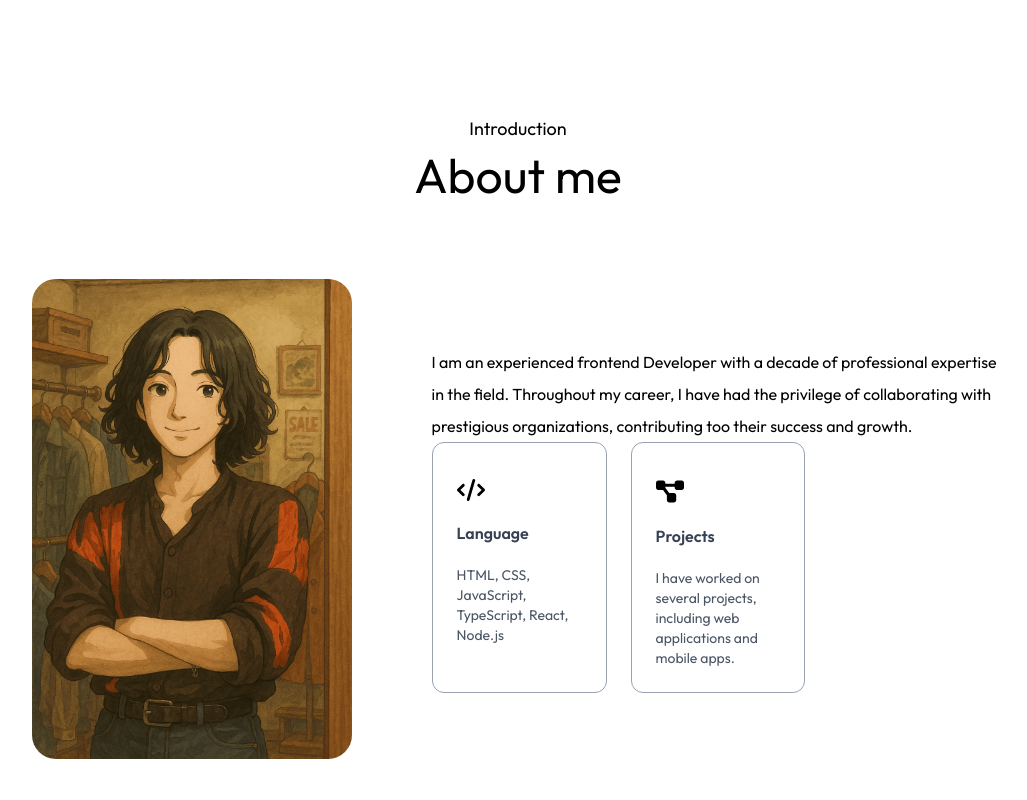
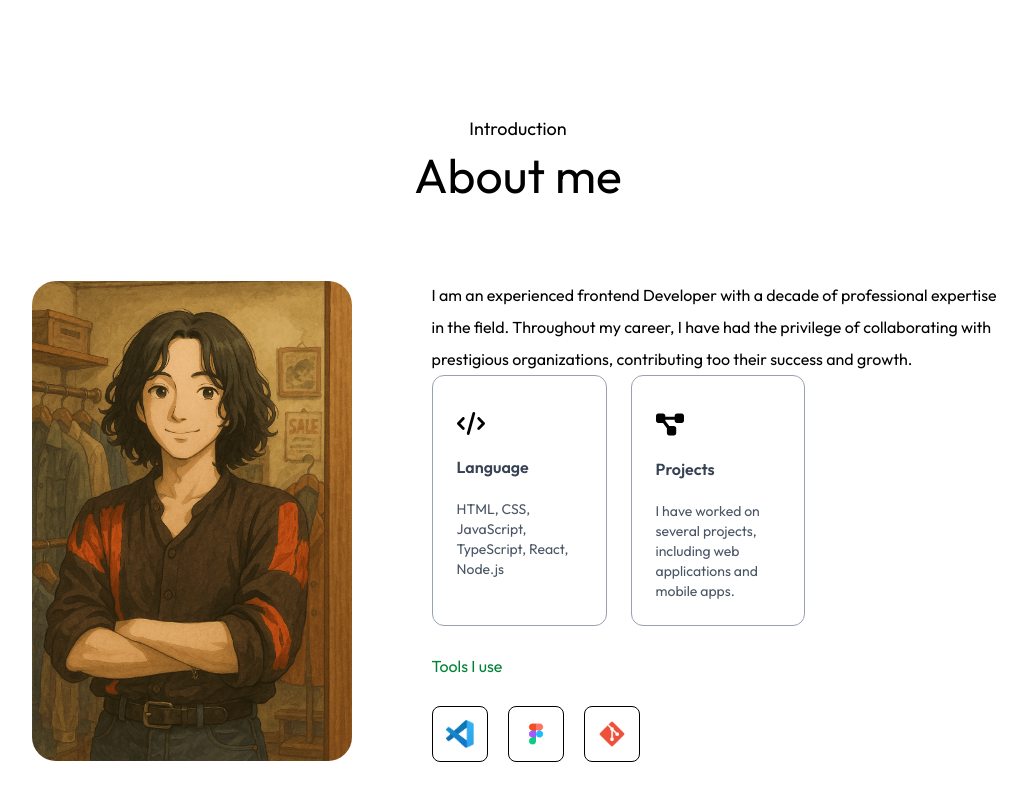
Before and after one commit to HasutoSasaki/my-portfolio, a Next.js app: page / in a window 1280 px wide. Shown: the part 824-1624 px from the top of the page, without its empty margins (122-1149 px from the left). Built offline with nearby package versions, Linux system fonts and the light colour scheme; a web font is replaced by a local one.

Commit message:
feat: Add tools section to About component and import toolsData.

```diff
--- a/app/components/About.tsx
+++ b/app/components/About.tsx
@@ -1,4 +1,4 @@
-import { assets, infoList } from '@/assets/assets'
+import { assets, infoList, toolsData } from '@/assets/assets'
 import React from 'react'
 import Image from 'next/image'
 
@@ -25,7 +25,8 @@
                             index) => (
                             <li className='border-[0.5px] border-gray-400
                             rounded-xl p-6 cursor-pointer hover:bg-lightHover
-                            hover:-translate-y-1 duration-500'
+                            hover:-translate-y-1 duration-500
+                            hover:shadow-black'
                                 key={index}>
                                 <Image src={icon} alt={title} className='w-7 mt-3' />
                                 <h3 className='my-4 font-semibold
@@ -34,7 +35,17 @@
                                     {description}</p>
                             </li>
                         ))}
-
+                    </ul>
+                    <h4 className='my-6 text-green-700 font-Ovo'>Tools I use</h4>
+                    <ul className='flex items-center gap-3 sm:gap-5'>
+                        {toolsData.map((tool, index) => (
+                            <li key={index} className='flex items-center justify-center
+                            w-12 sm:w-14 aspect-square border border-grey-400
+                            rounded-lg cursor-pointer hover:translate-y-1
+                            duration-500'>
+                                <Image src={tool} alt='Tool' className='w-5 sm:w-7' />
+                            </li>
+                        ))}
                     </ul>
                 </div>
             </div>
```
